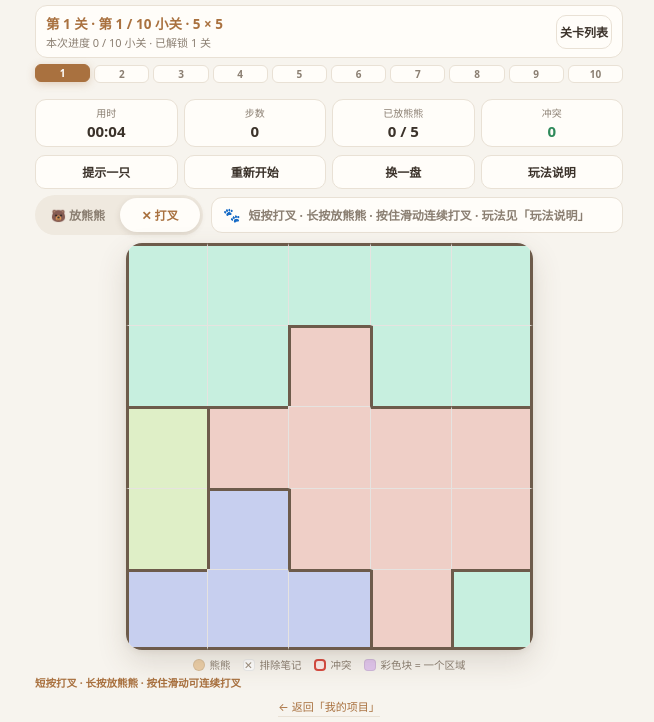
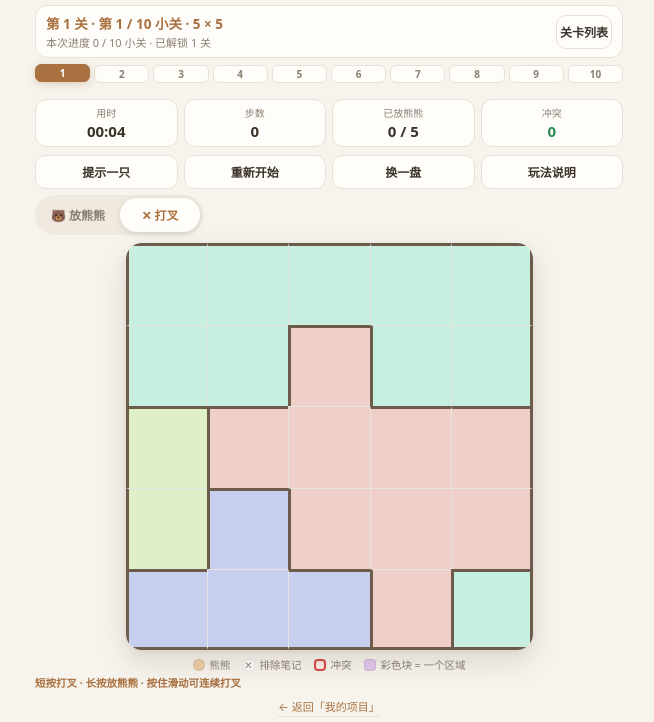
Before and after one commit to zhoujarvy/zhoujarvy.github.io, a website: page docs/public/zhaoxiongxiong/index.html in a window 1280 px wide. Shown: the part 78-800 px from the top of the page, without its empty margins (311-965 px from the left). Drawn offline with Linux system fonts and the light colour scheme.

Commit message:
feat: 移除模式切换右侧的反馈提示框

```diff
--- a/docs/public/zhaoxiongxiong/index.html
+++ b/docs/public/zhaoxiongxiong/index.html
@@ -65,9 +65,9 @@ h1 .logo{display:inline-block;transform:translateY(2px);margin-right:6px}
 .stat .v{display:block;font-size:15px;font-weight:700;font-variant-numeric:tabular-nums}
 .stat .v.warn{color:var(--danger)}
 .stat .v.good{color:var(--ok)}
-/* 四个功能按钮固定一行；模式切换收窄后放到棋盘左上角，与反馈条并排 */
+/* 四个功能按钮固定一行；模式切换收窄后独立放在棋盘左上角 */
 .toolbar{flex:0 0 auto;display:grid;grid-template-columns:repeat(4,minmax(0,1fr));gap:6px;align-items:stretch;margin-bottom:6px}
-.control-row{flex:0 0 auto;display:flex;align-items:center;gap:8px;margin-bottom:8px}
+.control-row{flex:0 0 auto;display:flex;align-items:center;margin-bottom:8px}
 .segmented{flex:0 0 auto;width:168px;max-width:52%;display:flex;background:#efe9df;border-radius:999px;padding:3px;gap:2px;min-width:0}
 .segmented button{
   flex:1;min-width:0;border:0;background:transparent;color:var(--muted);font-size:12px;font-weight:600;
@@ -89,19 +89,7 @@ h1 .logo{display:inline-block;transform:translateY(2px);margin-right:6px}
 /* 提示冷却中的倒计时仍要清晰可读 */
 #hintBtn:disabled{opacity:.85;color:var(--accent);border-color:#e0cdb6;font-variant-numeric:tabular-nums}
 .modal-card .btn{padding:8px 12px;font-size:13px;min-height:38px}
-.feedback{
-  flex:0 0 auto;display:flex;align-items:center;gap:8px;min-height:36px;
-  border-radius:11px;padding:7px 11px;margin-bottom:8px;
-  font-size:12px;line-height:1.45;font-weight:600;
-  background:var(--card);border:1px solid var(--line);color:var(--muted);
-  transition:background .18s,color .18s,border-color .18s
-}
-.feedback .ico{flex:0 0 auto;font-size:14px;line-height:1.4}
-/* 与模式切换并排时吃掉剩余宽度，去掉自身下边距 */
-.control-row .feedback{flex:1 1 auto;min-width:0;margin-bottom:0}
-.feedback.warn{background:var(--danger-soft);border-color:#f3c5c0;color:#a4312b}
-.feedback.info{background:var(--info-soft);border-color:#cfdff2;color:#2b5687}
-.feedback.success{background:var(--ok-soft);border-color:#bfdfc9;color:#1f6b43}
+/* 反馈条已移除：状态由棋盘红框、色块描边、冲突计数与弹窗呈现 */
 /* 棋盘区吃掉一屏里剩下的高度，棋盘由 fitBoard() 按可用空间取正方形 */
 .board-shell{position:relative;flex:1 1 auto;min-height:0;display:flex;align-items:center;justify-content:center}
 .board{
@@ -221,7 +209,6 @@ h1 .logo{display:inline-block;transform:translateY(2px);margin-right:6px}
   .stats{margin:6px 0}
   .toolbar{margin-bottom:6px}
   .control-row{margin-bottom:6px}
-  .feedback{margin-bottom:6px;min-height:32px}
   .legend{margin-top:5px}
   .legend .tip{display:none}
 }
@@ -268,10 +255,6 @@ h1 .logo{display:inline-block;transform:translateY(2px);margin-right:6px}
     <div class="segmented" id="modePicker" aria-label="选择短按的标记类型">
       <button type="button" data-mode="bear">🐻 放熊熊</button>
       <button type="button" data-mode="cross" class="active">✕ 打叉</button>
-    </div>
-    <div class="feedback" id="feedback" role="status" aria-live="polite">
-      <span class="ico" id="feedbackIcon">🐾</span>
-      <span id="feedbackText">正在准备棋盘…</span>
     </div>
   </div>
 
@@ -801,13 +784,19 @@ var BearLogic = (function(){
     if(it.type==='col')return '第 '+(it.index+1)+' 列有 '+it.count+' 只熊熊';
     return '第 '+(it.index+1)+' 块色块（'+regionName(it.index)+'）有 '+it.count+' 只熊熊';
   }
+  /* 反馈条已从界面移除：保留原有调用点，元素不存在时统一降级为无操作。
+     状态仍由棋盘红框 / 色块描边 / 冲突计数 / 通关弹窗 / 按钮倒计时呈现。 */
   function setFeedback(kind,icon,text){
+    if(!el('feedback'))return;
     el('feedback').className='feedback'+(kind?' '+kind:'');
     el('feedbackIcon').textContent=icon;
     el('feedbackText').textContent=text;
   }
   function flash(kind,icon,text,ms){
     if(!G)return;
+    /* 提示框已移除，但 flash 原本还负责触发重绘：撤销 / 重开 / 提示 / 换盘
+       等操作依赖它刷新棋盘与统计，所以这里仍调用 render()，只是不再显示文字。 */
+    if(!el('feedback')){render();return;}
     var delay=ms||2600;
     G.flash={kind:kind,icon:icon,text:text,until:Date.now()+delay};
     render();
```
